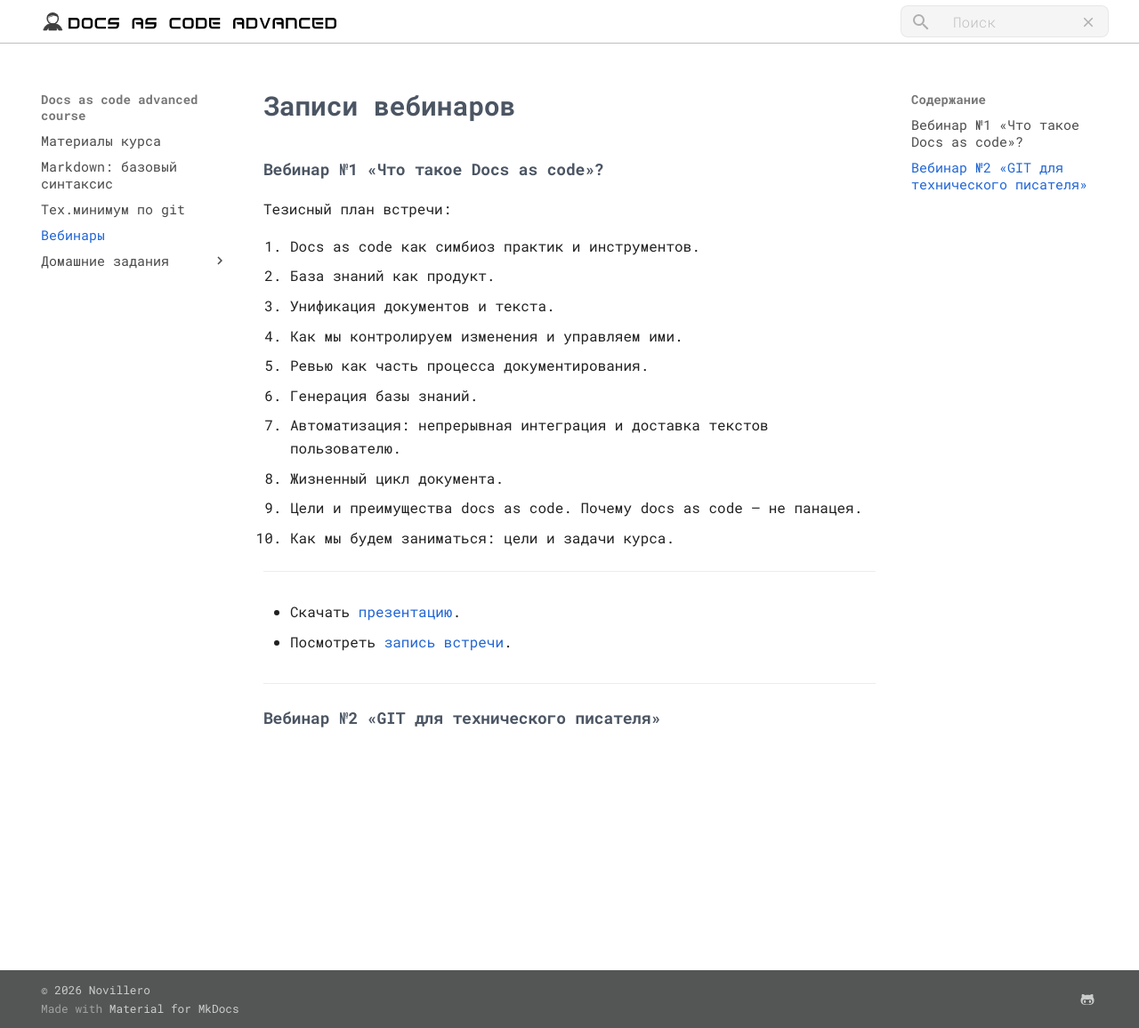
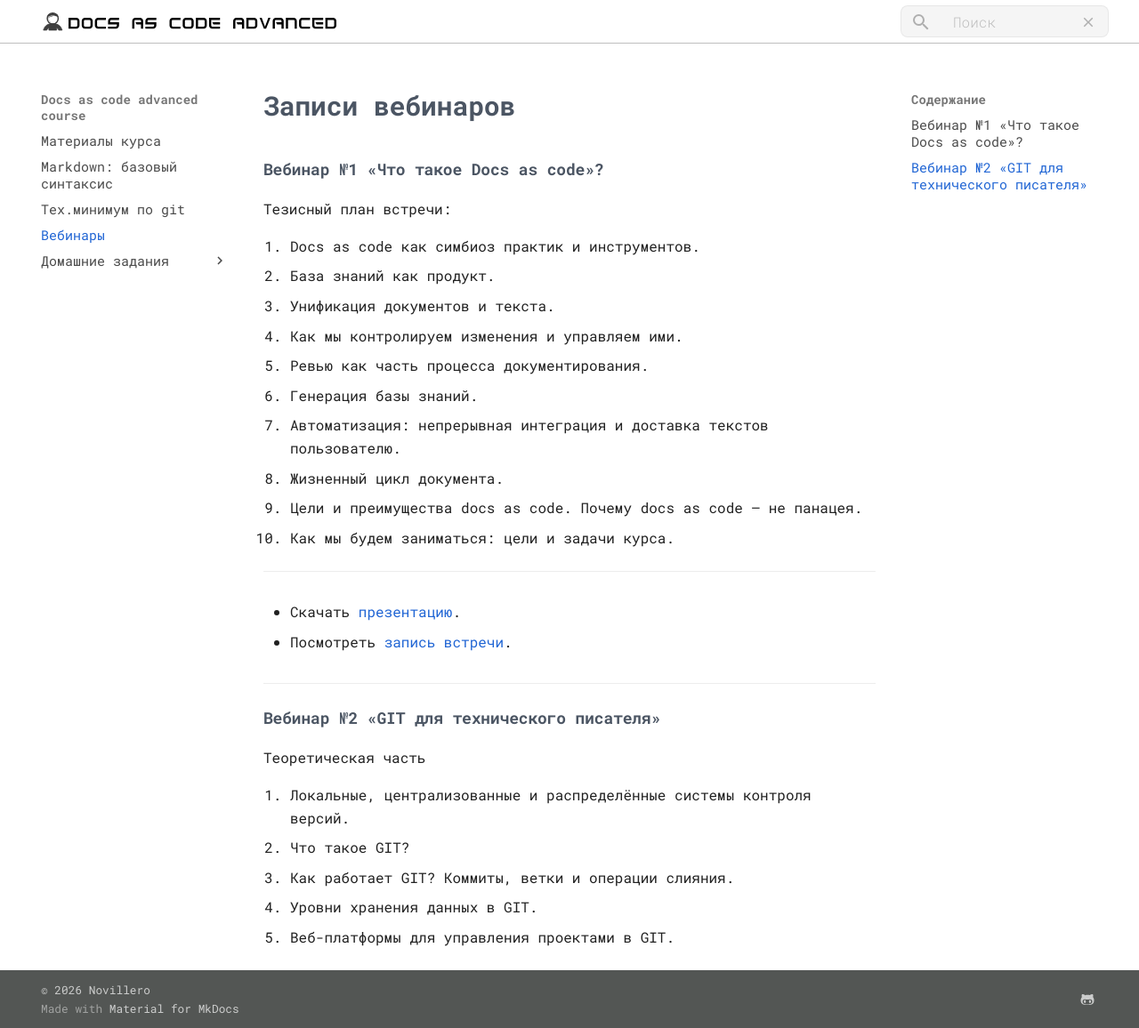
Before and after one commit to novillero/dac-4, an MkDocs documentation site: the page built from docs/meetings.md, in a window 1280 px wide and 1156 px high. Shown: the whole window at 89% size. Built offline with MkDocs 1.6.1 and Material for MkDocs 9.7.7, drawn with Linux system fonts in a browser that asks for light colours.

Commit message:
добавил тезисы встречи

```diff
--- a/docs/meetings.md
+++ b/docs/meetings.md
@@ -24,3 +24,11 @@
 ---
 
 #### Вебинар №2 «GIT для технического писателя»
+
+Теоретическая часть
+
+1. Локальные, централизованные и распределённые системы контроля версий.
+2. Что такое GIT?
+3. Как работает GIT? Коммиты, ветки и операции слияния.
+4. Уровни хранения данных в GIT.
+5. Веб-платформы для управления проектами в GIT.
```
